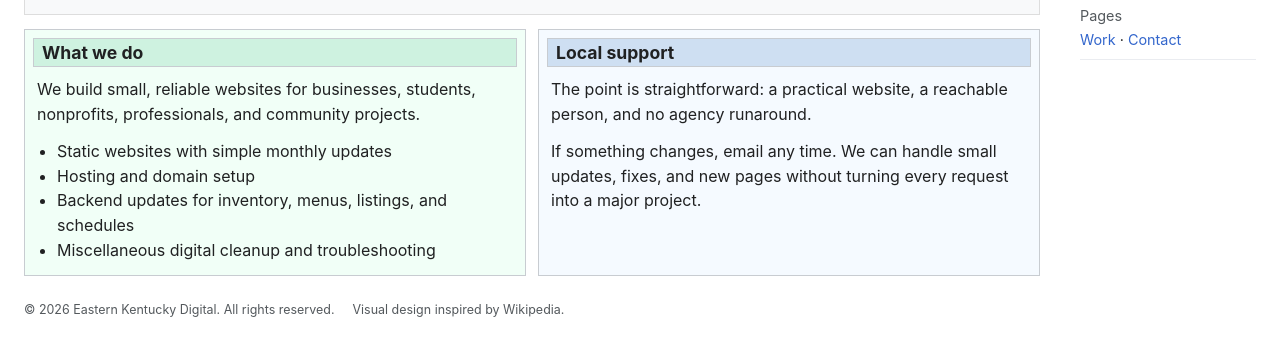
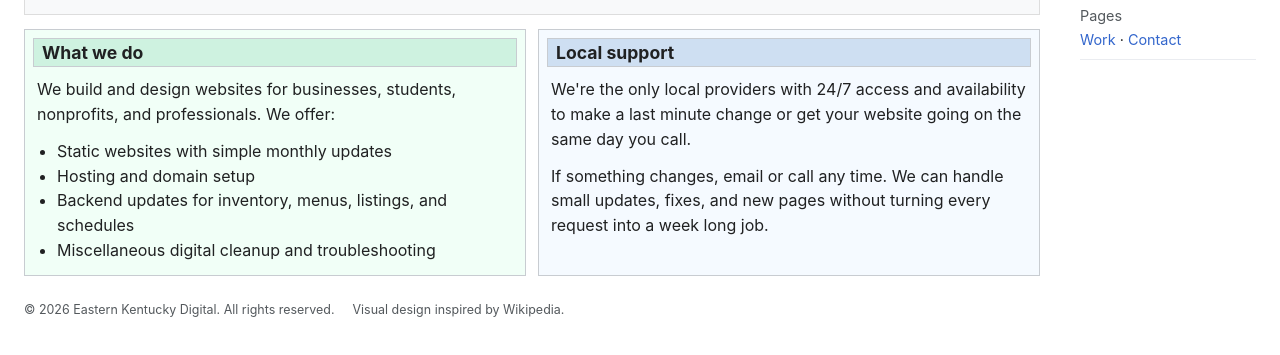
Before and after one commit to EasternKentuckyDigital/companysite, a plain HTML site: page index.html in a window 1280 px wide. Shown: the part 247-602 px from the top of the page. Drawn offline with Linux system fonts and the light colour scheme.

Commit message:
Revise service descriptions in index.html
Updated text to clarify services offered and local support.

```diff
--- a/index.html
+++ b/index.html
@@ -47,8 +47,8 @@
             <article class="wiki-box green-box">
               <h2>What we do</h2>
               <p>
-                We build small, reliable websites for businesses, students, nonprofits,
-                professionals, and community projects.
+                We build and design websites for businesses, students, nonprofits,
+                and professionals. We offer:
               </p>
               <ul>
                 <li>Static websites with simple monthly updates</li>
@@ -61,12 +61,11 @@
             <article class="wiki-box blue-box">
               <h2>Local support</h2>
               <p>
-                The point is straightforward: a practical website, a reachable person,
-                and no agency runaround.
+                We're the only local providers with 24/7 access and availability to make a last minute change or get your website going on the same day you call.
               </p>
               <p>
-                If something changes, email any time. We can handle small updates, fixes,
-                and new pages without turning every request into a major project.
+                If something changes, email or call any time. We can handle small updates, fixes,
+                and new pages without turning every request into a week long job.
               </p>
             </article>
           </section>
```
